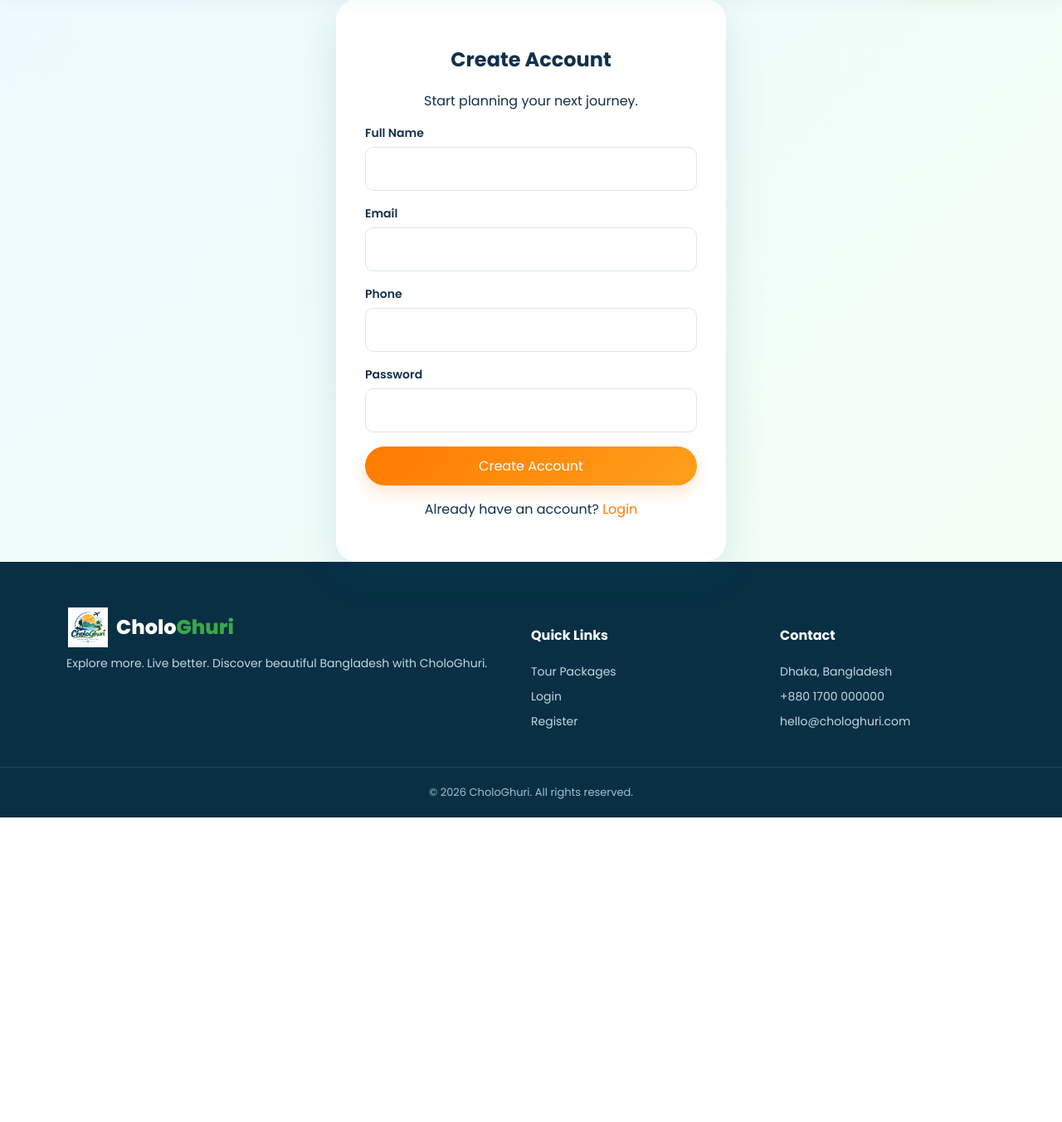
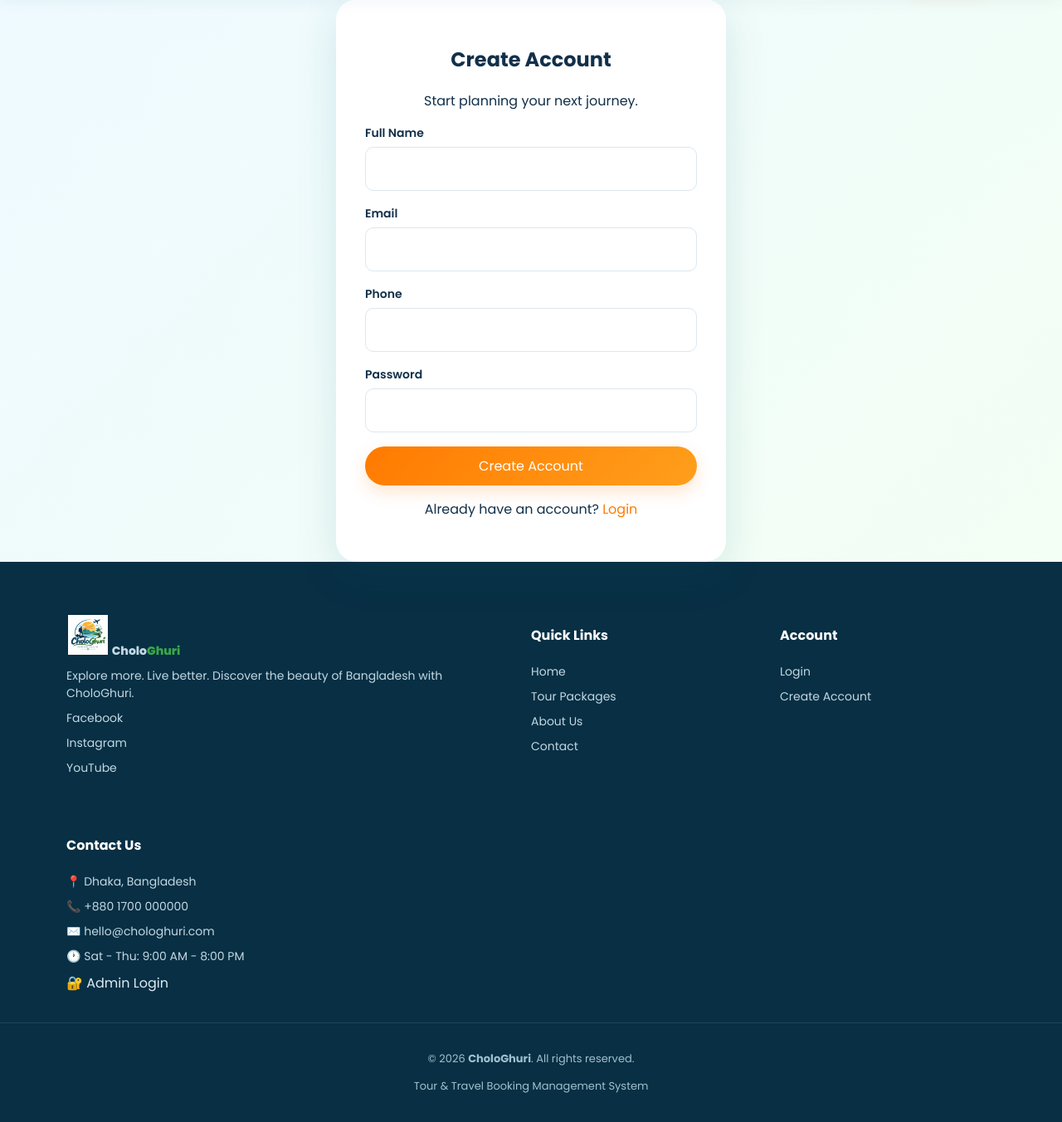
Before and after one commit to joypramanik02/chologhuri, a PHP site: page /register.php in a window 1280 px wide. Shown: the part 79-1431 px from the top of the page at 83% size. Before the commit the page ends 1064 px from the top, so only its background shows below. Run offline with PHP 8.4, Linux system fonts and the light colour scheme.

Commit message:
Refactor footer structure and content

```diff
--- a/includes/footer.php
+++ b/includes/footer.php
@@ -1,25 +1,182 @@
 </main>
-<footer>
+
+<!-- =====================================================
+     FOOTER
+===================================================== -->
+
+<footer class="site-footer">
+
     <div class="container footer-grid">
-        <div>
-            <div class="brand footer-brand"><img src="images/logo.png"
-                    alt="CholoGhuri logo"><span>Cholo<span>Ghuri</span></span></div>
-            <p>Explore more. Live better. Discover beautiful Bangladesh with CholoGhuri.</p>
+
+        <!-- BRAND -->
+        <div class="footer-column footer-about">
+
+            <a href="index.php" class="brand footer-brand">
+
+                <img
+                    src="images/logo.png"
+                    alt="CholoGhuri Logo"
+                    onerror="this.style.display='none';"
+                >
+
+                <span>
+                    Cholo<span>Ghuri</span>
+                </span>
+
+            </a>
+
+            <p>
+                Explore more. Live better. Discover the beauty
+                of Bangladesh with CholoGhuri.
+            </p>
+
+            <div class="social-links">
+
+                <a href="#" aria-label="Facebook">
+                    Facebook
+                </a>
+
+                <a href="#" aria-label="Instagram">
+                    Instagram
+                </a>
+
+                <a href="#" aria-label="YouTube">
+                    YouTube
+                </a>
+
+            </div>
+
         </div>
-        <div>
-            <h4>Quick Links</h4><a href="packages.php">Tour Packages</a><a href="login.php">Login</a><a
-                href="register.php">Register</a>
+
+
+        <!-- QUICK LINKS -->
+        <div class="footer-column">
+
+            <h4>Quick Links</h4>
+
+            <a href="index.php">
+                Home
+            </a>
+
+            <a href="packages.php">
+                Tour Packages
+            </a>
+
+            <a href="index.php#about">
+                About Us
+            </a>
+
+            <a href="index.php#contact">
+                Contact
+            </a>
+
         </div>
-        <div>
-            <h4>Contact</h4>
-            <p>Dhaka, Bangladesh</p>
-            <p>+880 1700 000000</p>
-            <p>hello@chologhuri.com</p>
+
+
+        <!-- ACCOUNT -->
+        <div class="footer-column">
+
+            <h4>Account</h4>
+
+            <?php if (isUserLoggedIn()): ?>
+
+                <a href="profile.php">
+                    My Profile
+                </a>
+
+                <a href="my-bookings.php">
+                    My Bookings
+                </a>
+
+                <a href="wishlist.php">
+                    My Wishlist
+                </a>
+
+                <a href="logout.php">
+                    Logout
+                </a>
+
+            <?php else: ?>
+
+                <a href="login.php">
+                    Login
+                </a>
+
+                <a href="register.php">
+                    Create Account
+                </a>
+
+            <?php endif; ?>
+
         </div>
+
+
+        <!-- CONTACT -->
+        <div class="footer-column">
+
+            <h4>Contact Us</h4>
+
+            <p>
+                📍 Dhaka, Bangladesh
+            </p>
+
+            <p>
+                📞 +880 1700 000000
+            </p>
+
+            <p>
+                ✉️ hello@chologhuri.com
+            </p>
+
+            <p>
+                🕐 Sat - Thu: 9:00 AM - 8:00 PM
+            </p>
+
+        </div>
+
     </div>
-    <div class="copyright">© <?= date('Y') ?> CholoGhuri. All rights reserved.</div>
+
+
+    <!-- ADMIN AREA -->
+
+    <div class="container admin-footer-link">
+
+        <a href="admin/">
+            🔐 Admin Login
+        </a>
+
+    </div>
+
+
+    <!-- COPYRIGHT -->
+
+    <div class="copyright">
+
+        <div class="container copyright-inner">
+
+            <p>
+                © <?= date('Y') ?>
+                <strong>CholoGhuri</strong>.
+                All rights reserved.
+            </p>
+
+            <p>
+                Tour & Travel Booking Management System
+            </p>
+
+        </div>
+
+    </div>
+
 </footer>
+
+
+<!-- =====================================================
+     JAVASCRIPT
+===================================================== -->
+
 <script src="js/script.js"></script>
+
 </body>
 
 </html>
```
